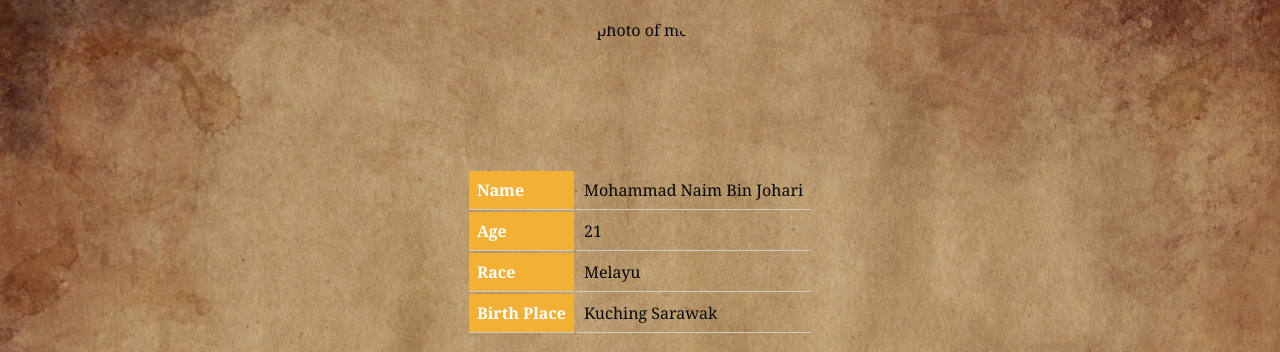
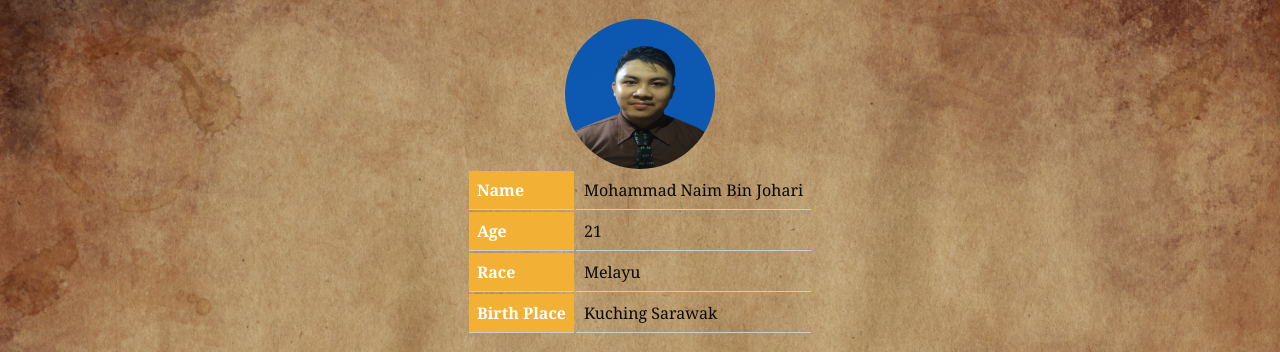
Before and after one commit to NaimV7/80121, a plain HTML site: page index.html in a window 1280 px wide. Shown: the part 67-419 px from the top of the page. Drawn offline with Linux system fonts and the light colour scheme; files whose address does not match are found by name.

Commit message:
Update index.html

```diff
--- a/index.html
+++ b/index.html
@@ -65,7 +65,7 @@
   <body>
     <h1>About Me</h1>
 
-    <img src="images/passport photo.jpeg" alt="A photo of me" />
+    <img src="passport photo.jpeg" alt="A photo of me" />
 
     <table>
       <tr>
```
